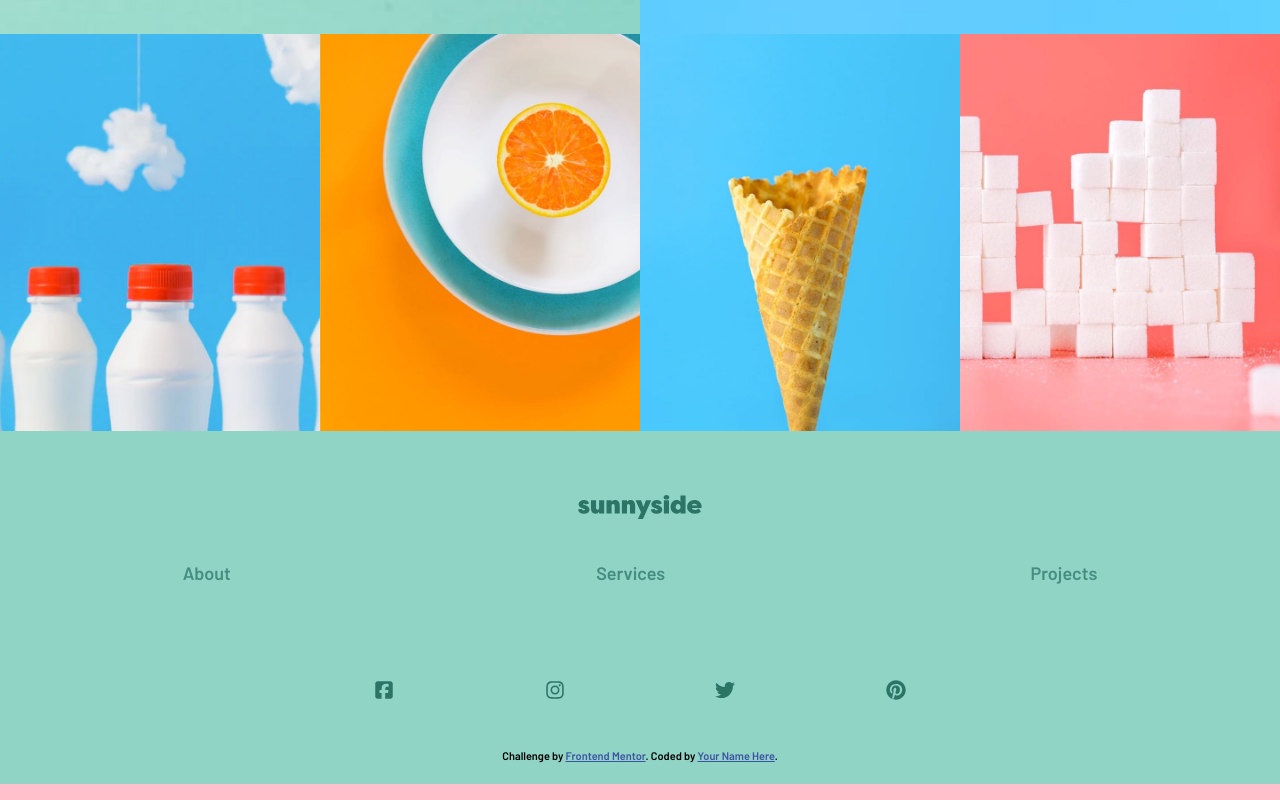
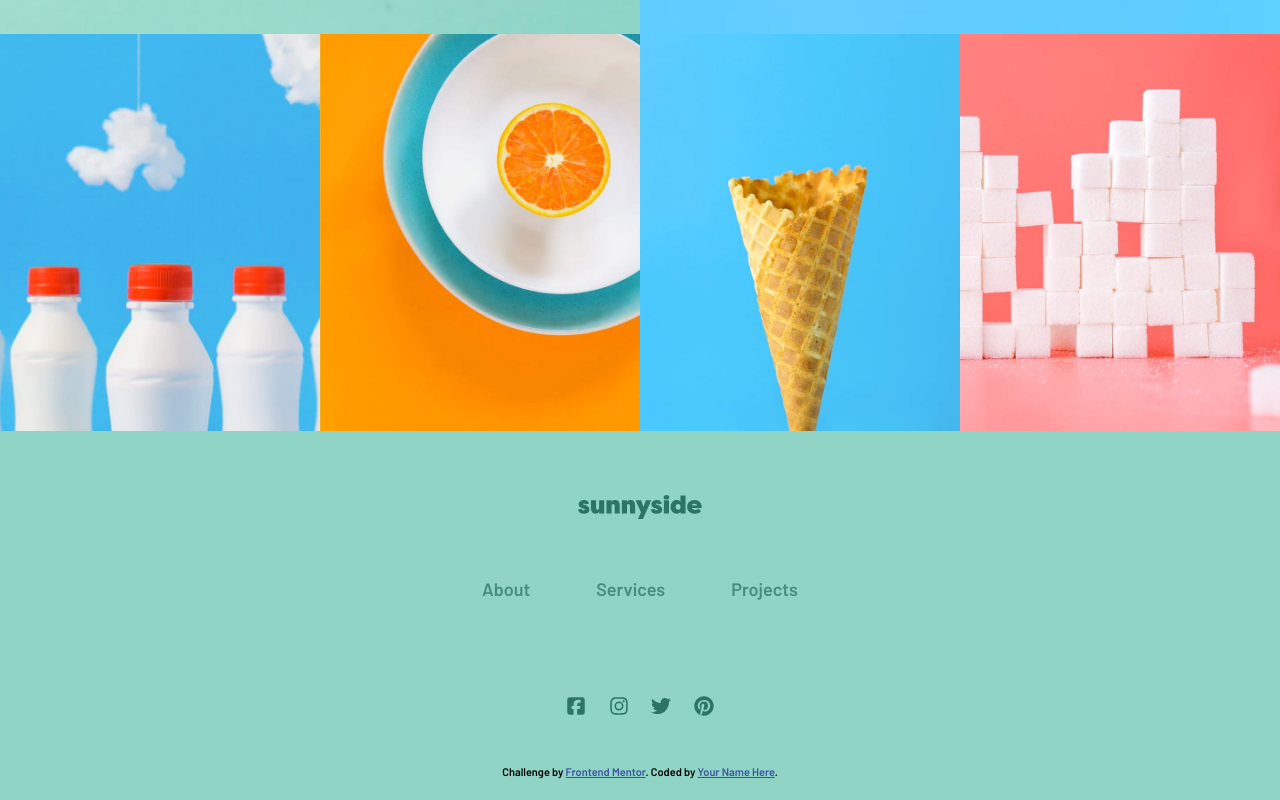
Before and after one commit to ltc870/sunnysideagencylandingpage, a React (Vite) app: page / in a window 1280 px wide. Shown: the part 3581-4381 px from the top of the page. Built offline with nearby package versions, Linux system fonts and the light colour scheme.

Commit message:
adjusted desktop footer section

```diff
--- a/src/components/Footer.module.css
+++ b/src/components/Footer.module.css
@@ -49,6 +49,18 @@
     color: #FFFFFF;
 }
 
+@media (min-width: 800px) {
+    .contact {
+        justify-content: space-evenly;
+        margin: 1em auto 6em;
+        width: 35%;
+    }
+
+    .socialMedia {
+        width: 15%;
+    }
+}
+
 .attribution {
     font-size: 11px;
     text-align: center;
```
